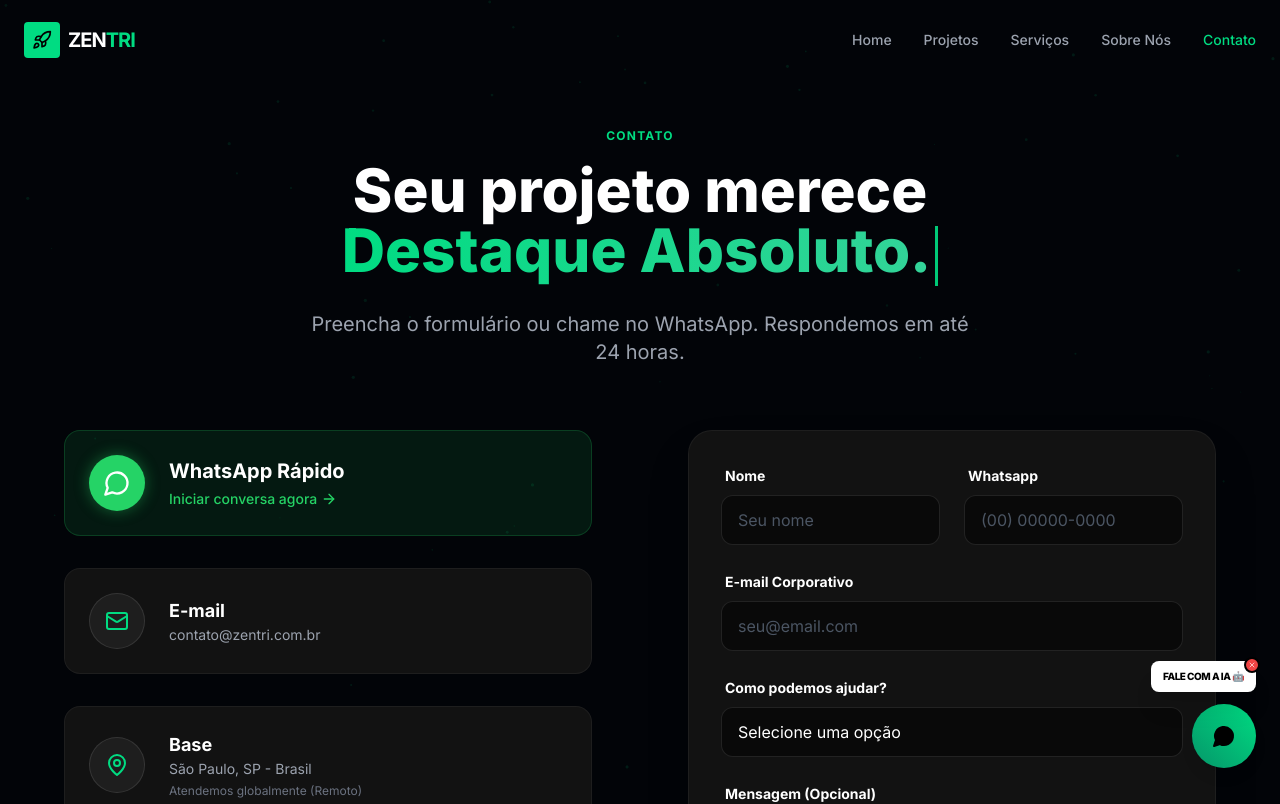
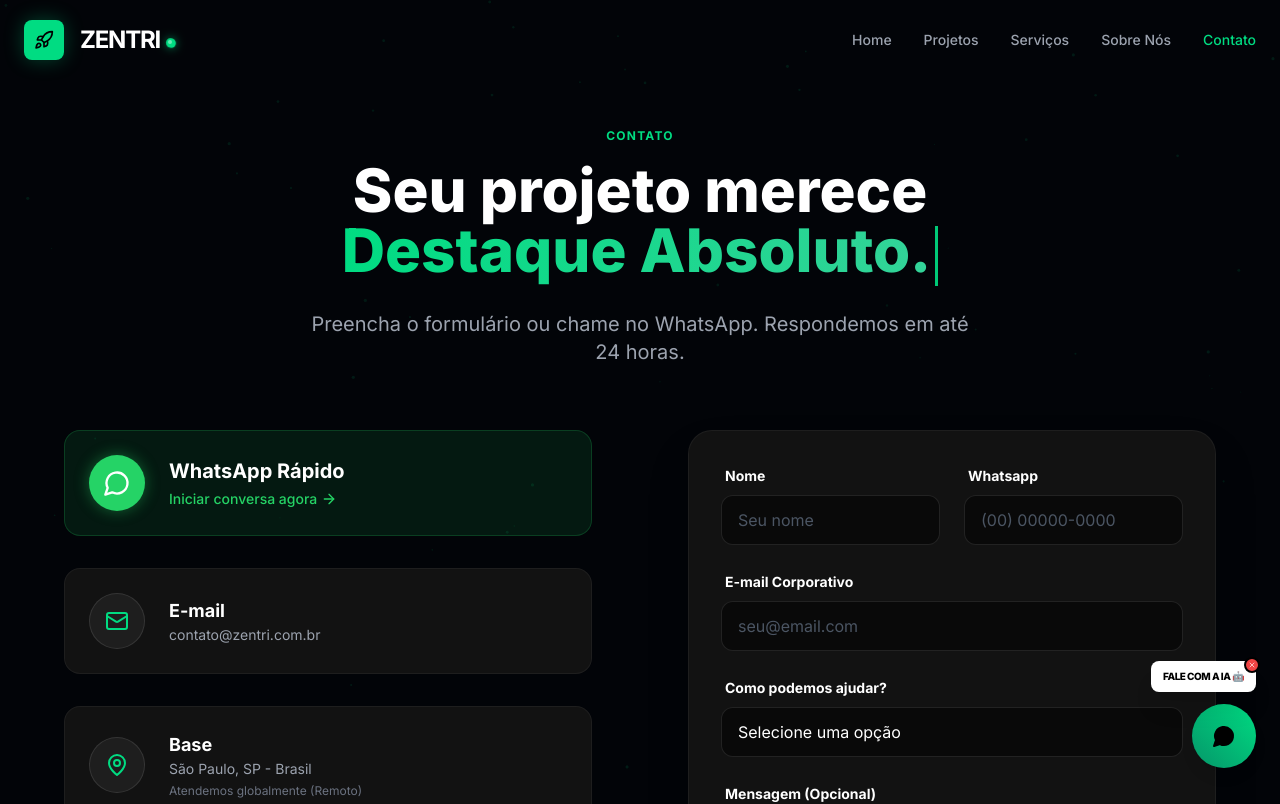
Before and after one commit to renancdoc1993/zentri, a React (Vite) app: page /zentri/contact in a window 1280 px wide. Shown: the top 804 px of the page. Built offline with nearby package versions, Linux system fonts and the light colour scheme.

Commit message:
Ajustes Menu/botão/chatbox

```diff
--- a/src/components/header.jsx
+++ b/src/components/header.jsx
@@ -36,18 +36,55 @@ const Header = () => {
     <nav className={`fixed top-0 left-0 w-full z-[5000] transition-all duration-300 ${
       scrolled || isOpen ? 'bg-black border-b border-white/10' : 'bg-transparent'
     }`}>
-      {/* h-20 garante que o menu hambúrguer não fique colado no topo */}
+      {/* Estilos customizados para a gota orgânica */}
+      <style>{`
+        @keyframes organic-blob {
+          0% { border-radius: 50% 50% 50% 50%; transform: scale(1); }
+          33% { border-radius: 60% 40% 50% 50%; transform: scale(1.05) rotate(5deg); }
+          66% { border-radius: 40% 60% 40% 60%; transform: scale(0.95) rotate(-5deg); }
+          100% { border-radius: 50% 50% 50% 50%; transform: scale(1); }
+        }
+        .animate-gota {
+          animation: organic-blob 3s infinite ease-in-out;
+        }
+      `}</style>
+
       <div className="max-w-7xl mx-auto px-6 h-20 flex items-center justify-between relative z-[5002]">
 
         {/* LOGO */}
-        <button onClick={() => handleJump('/')} className="flex items-center gap-2 outline-none">
-          <div className="w-9 h-9 bg-zentri-main rounded flex items-center justify-center text-black">
-            <Rocket size={20} />
+        <button
+          onClick={() => handleJump('/')}
+          className="flex items-center gap-4 outline-none group"
+        >
+          <div className="relative w-10 h-10 flex items-center justify-center">
+            {/* Quadrado que vira Losango (45deg) suavemente */}
+            <div className="absolute inset-0 bg-zentri-main rounded-lg transition-all duration-500 ease-in-out group-hover:rotate-45 group-hover:rounded-[4px] shadow-[0_0_20px_rgba(0,220,130,0.3)]"></div>
+
+            <div className="relative z-10 text-black">
+              <Rocket size={20} />
+            </div>
           </div>
-          <span className="text-xl font-bold text-white tracking-tighter">ZEN<span className="text-zentri-main">TRI</span></span>
+
+          <div className="flex items-baseline">
+            <span className="text-2xl font-bold text-white tracking-tighter">
+              ZENTRI
+            </span>
+
+            {/* PONTO COM EFEITO GOTA ORGÂNICA */}
+            <div className="relative flex ml-1.5 items-center justify-center">
+                {/* Núcleo da Gota */}
+                <span className="w-2.5 h-2.5 bg-zentri-main rounded-full animate-gota shadow-[0_0_10px_rgba(0,220,130,0.6)]"></span>
+
+                {/* Brilho de Reflexo (simula líquido) */}
+                <span className="absolute top-0.5 left-0.5 w-1 h-1 bg-white/40 rounded-full"></span>
+
+                {/* Aura de Expansão Orgânica */}
+                <span className="absolute inset-0 w-2.5 h-2.5 bg-zentri-main rounded-full animate-ping opacity-40"></span>
+            </div>
+          </div>
         </button>
 
-        {/* BOTÃO HAMBÚRGUER (Morphing Animation) */}
+        {/* BOTÃO HAMBÚRGUER MOBILE */}
         <button
           className="md:hidden w-10 h-10 flex flex-col justify-center items-end gap-1.5 focus:outline-none"
           onClick={() => setIsOpen(!isOpen)}
@@ -63,8 +100,8 @@ const Header = () => {
             <button
               key={link.name}
               onClick={() => handleJump(link.path)}
-              className={`text-sm font-medium transition-colors ${
-                location.pathname === link.path ? 'text-zentri-main' : 'text-gray-400 hover:text-white'
+              className={`text-sm font-medium transition-colors hover:text-zentri-main ${
+                location.pathname === link.path ? 'text-zentri-main' : 'text-gray-400'
               }`}
             >
               {link.name}
```
